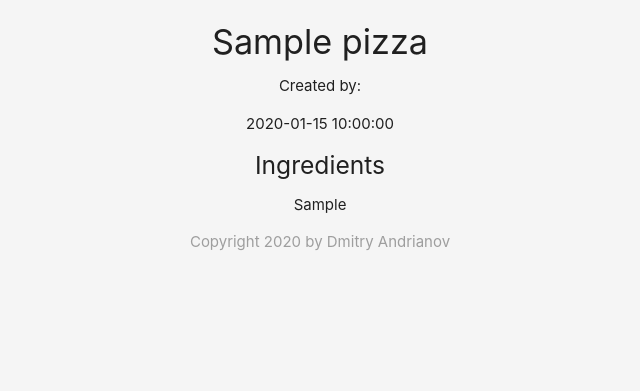
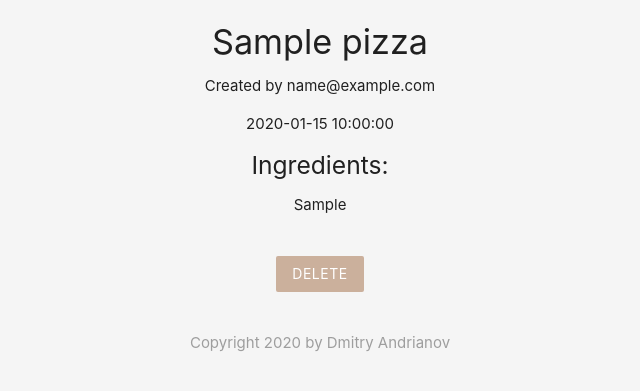
Before and after one commit to dim3n21/pizza_builder, a PHP site: page /details.php?id=1 in a window 1280 px wide. Shown: the part 64-455 px from the top of the page, without its empty margins (320-960 px from the left). Run offline with PHP 8.4, Linux system fonts and the light colour scheme; tables that the repository leaves empty or names only in its code hold one stand-in row (values such as "Sample post").

Commit message:
Delete a record from database.

```diff
--- a/details.php
+++ b/details.php
@@ -1,6 +1,19 @@
 <?php
 
     include('config/db_connect.php');
+
+    if(isset($_POST['delete'])) {
+
+        $id_to_delete = mysqli_real_escape_string($conn, $_POST['id_to_delete']);
+
+        $sql = "DELETE FROM pizzas WHERE id = $id_to_delete";
+
+        if(mysqli_query($conn, $sql)) {
+            header('Location: index.php');
+        } else {
+            echo 'query error : ' . mysqli_error($conn);
+        }
+    }
 
     // check GET request id param
     if(isset($_GET['id'])) {
@@ -20,7 +33,6 @@
         mysqli_close($conn);
 
     }
-
 ?>
 
 <!DOCTYPE html>
@@ -28,18 +40,25 @@
 
     <?php include('templates/header.php'); ?>
 
-        <div class="container center">
-            <?php if($pizza): ?>
+    <div class="container center">
+		<?php if($pizza): ?>
+			<h4><?php echo $pizza['title']; ?></h4>
+			<p>Created by <?php echo $pizza['email']; ?></p>
+			<p><?php echo date($pizza['created_at']); ?></p>
+			<h5>Ingredients:</h5>
+			<p><?php echo $pizza['ingredients']; ?></p>
 
-            <h4> <?php echo htmlspecialchars($pizza['title']); ?> </h4>
-            <p> Created by: <?php htmlspecialchars($pizza['email']); ?> </p>
-            <p> <?php echo date($pizza['created_at']) ?> </p>
-            <h5> Ingredients </h5>
-            <p> <?php echo htmlspecialchars($pizza['ingredients']); ?> </p>
-            <?php else: ?>
-            <h5> No such pizza exists! </h5>
-            <?php endif; ?>
-        </div>
+			<!-- DELETE FORM -->
+			<form action="details.php" method="POST">
+				<input type="hidden" name="id_to_delete" value="<?php echo $pizza['id']; ?>">
+				<input type="submit" name="delete" value="Delete" class="btn brand z-depth-0">
+			</form>
+
+		<?php else: ?>
+			<h5>No such pizza exists.</h5>
+		<?php endif ?>
+	</div>
+
 
     <?php include('templates/footer.php'); ?>
 
```
